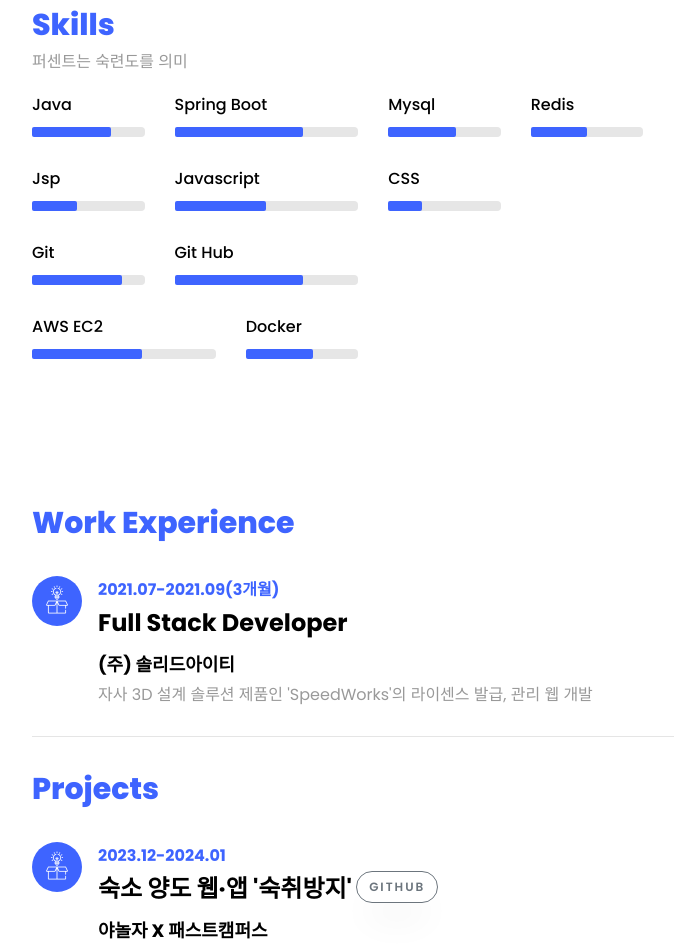
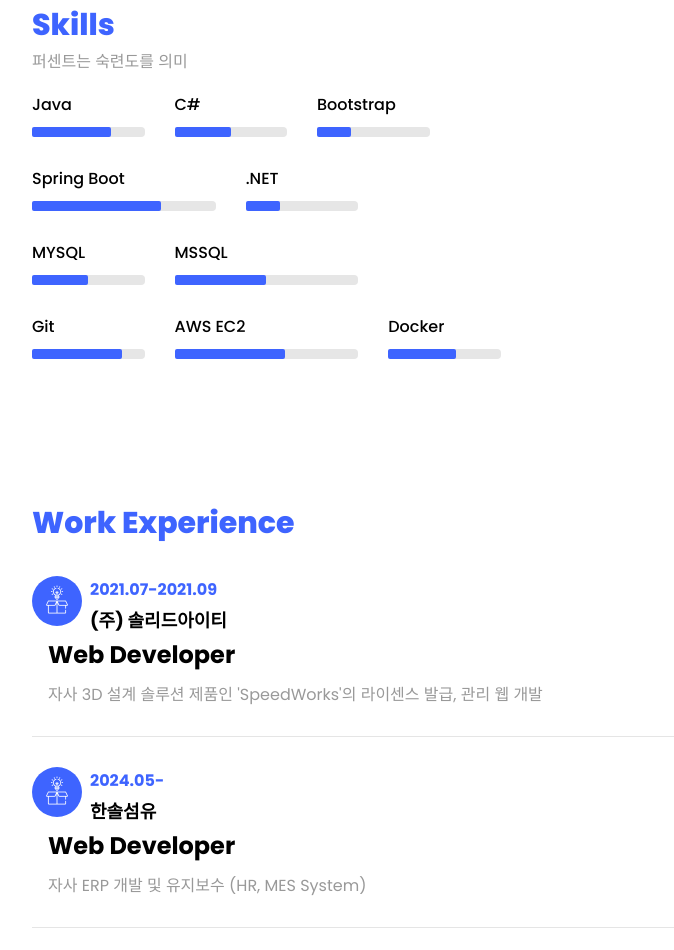
Before and after one commit to wocjf0513/wocjf0513.github.io, a plain HTML site: page index.html in a window 1280 px wide. Shown: the part 1877-2827 px from the top of the page, without its empty margins (338-1012 px from the left). Drawn offline with Linux system fonts and the light colour scheme; files whose address does not match are found by name.

Commit message:
내용 수정 및 추가 : 경력 사항 추가 및 기술스택 변경

```diff
--- a/index.html
+++ b/index.html
@@ -2,7 +2,7 @@
 <html lang="en">
 
 <head>
-	<title>백엔드 개발자 심재철</title>
+	<title>개발자 심재철</title>
 	<meta charset="utf-8">
 	<meta name="viewport" content="width=device-width, initial-scale=1, shrink-to-fit=no">
 
@@ -22,6 +22,12 @@
 	<link rel="stylesheet" href="css/flaticon.css">
 	<link rel="stylesheet" href="css/icomoon.css">
 	<link rel="stylesheet" href="css/style.css">
+
+	<style>
+        #workDetail {
+			margin-left : 0.5rem;
+        }
+	</style>
 </head>
 
 <body data-spy="scroll" data-target=".site-navbar-target" data-offset="300">
@@ -54,7 +60,7 @@
 						<h1>심재철</h1>
 						<h2>I'm a
 							<span class="txt-rotate" data-period="500"
-								data-rotate='[  "백엔드 개발자", "웹 개발자"]'></span>
+								data-rotate='["백엔드 개발자", "웹 개발자"]'></span>
 						</h2>
 					</div>
 				</div>
@@ -87,10 +93,10 @@
 							<p>도메인을 고려한 로직!<br></p>
 							<ul class="about-info mt-4 px-md-0 px-2">
 								<li class="d-flex"><span>Name:</span> <span>심재철</span></li>
-								<li class="d-flex"><span>Address:</span> <span>성남시 수정구 태평동</span></li>
+								<li class="d-flex"><span>Address:</span> <span>성남시 송파구 송파동</span></li>
 								<li class="d-flex"><span>Email:</span> <span>wocjf7170@gmail.com</span></li>
 								<li class="d-flex"><span>GitHub:</span> <span><a href="https://github.com/wocjf0513">wocjf0513.github</a></span></li>
-								<li class="d-flex"><span>Blog:</span> <span><a href="https://blog.naver.com/wocjf0513">wocjf0513.naver.com</a></span></li>
+								<li class="d-flex"><span>Blog:</span> <span><a href="https://mungjaesoon.tistory.com/?page=2">재순이네</a></span></li>
 							</ul>
 						</div>
 					</div>
@@ -155,6 +161,28 @@
 									</div>
 								</div>
 							</div>
+							<div class="col-md-2 animate-box">
+								<div class="progress-wrap ftco-animate">
+									<h3>C#</h3>
+									<div class="progress">
+										<div class="progress-bar color-1" role="progressbar" aria-valuenow="90"
+											 aria-valuemin="0" aria-valuemax="100" style="width:50%">
+										</div>
+									</div>
+								</div>
+							</div>
+							<div class="col-md-2 animate-box">
+								<div class="progress-wrap ftco-animate">
+									<h3>Bootstrap</h3>
+									<div class="progress">
+										<div class="progress-bar color-1" role="progressbar" aria-valuenow="90"
+											 aria-valuemin="0" aria-valuemax="100" style="width:30%">
+										</div>
+									</div>
+								</div>
+							</div>
+						</div>
+						<div class="row">
 							<div class="col-md-3 animate-box">
 								<div class="progress-wrap ftco-animate">
 									<h3>Spring Boot</h3>
@@ -167,17 +195,19 @@
 							</div>
 							<div class="col-md-2 animate-box">
 								<div class="progress-wrap ftco-animate">
-									<h3>Mysql</h3>
+									<h3>.NET</h3>
 									<div class="progress">
 										<div class="progress-bar color-1" role="progressbar" aria-valuenow="90"
-											 aria-valuemin="0" aria-valuemax="100" style="width:60%">
+											 aria-valuemin="0" aria-valuemax="100" style="width:30%">
 										</div>
 									</div>
 								</div>
 							</div>
+						</div>
+						<div class="row">
 							<div class="col-md-2 animate-box">
 								<div class="progress-wrap ftco-animate">
-									<h3>Redis</h3>
+									<h3>MYSQL</h3>
 									<div class="progress">
 										<div class="progress-bar color-1" role="progressbar" aria-valuenow="90"
 											 aria-valuemin="0" aria-valuemax="100" style="width:50%">
@@ -185,22 +215,9 @@
 									</div>
 								</div>
 							</div>
-
-						</div>
-						<div class="row">
-							<div class="col-md-2 animate-box">
-								<div class="progress-wrap ftco-animate">
-									<h3>Jsp</h3>
-									<div class="progress">
-										<div class="progress-bar color-1" role="progressbar" aria-valuenow="90"
-											 aria-valuemin="0" aria-valuemax="100" style="width:40%">
-										</div>
-									</div>
-								</div>
-							</div>
 							<div class="col-md-3 animate-box">
 								<div class="progress-wrap ftco-animate">
-									<h3>Javascript</h3>
+									<h3>MSSQL</h3>
 									<div class="progress">
 										<div class="progress-bar color-1" role="progressbar" aria-valuenow="90"
 											 aria-valuemin="0" aria-valuemax="100" style="width:50%">
@@ -208,17 +225,6 @@
 									</div>
 								</div>
 							</div>
-							<div class="col-md-2 animate-box">
-								<div class="progress-wrap ftco-animate">
-									<h3>CSS</h3>
-									<div class="progress">
-										<div class="progress-bar color-1" role="progressbar" aria-valuenow="90"
-											 aria-valuemin="0" aria-valuemax="100" style="width:30%">
-										</div>
-									</div>
-								</div>
-							</div>
-
 						</div>
 						<div class="row">
 							<div class="col-md-2 animate-box">
@@ -231,19 +237,6 @@
 									</div>
 								</div>
 							</div>
-							<div class="col-md-3 animate-box">
-								<div class="progress-wrap ftco-animate">
-									<h3>Git Hub</h3>
-									<div class="progress">
-										<div class="progress-bar color-1" role="progressbar" aria-valuenow="90"
-											 aria-valuemin="0" aria-valuemax="100" style="width:70%">
-										</div>
-									</div>
-								</div>
-							</div>
-
-						</div>
-						<div class="row">
 							<div class="col-md-3 animate-box">
 								<div class="progress-wrap ftco-animate">
 									<h3>AWS EC2</h3>
@@ -265,20 +258,40 @@
 								</div>
 							</div>
 						</div>
-
 					</div>
 
 					<div id="page-3" class="page three">
 						<h2 class="heading">Work Experience</h2>
-						<div class="resume-wrap d-flex ftco-animate">
+						<div class="resume-wrap d-flex flex-column ftco-animate">
+							<div class="d-flex">
 								<div class="icon d-flex align-items-center justify-content-center">
 									<span class="flaticon-ideas"></span>
 								</div>
+								<div class="d-flex flex-column" id="workDetail">
+									<span class="date">2021.07-2021.09</span>
+									<div class="position d-block">(주) 솔리드아이티</div>
+								</div>
+							</div>
 							<div class="text pl-3">
-								<span class="date">2021.07-2021.09(3개월)</span>
-								<h2>Full Stack Developer</h2>
-								<span class="position">(주) 솔리드아이티</span>
+								<h2>Web Developer</h2>
 								<p>자사 3D 설계 솔루션 제품인 'SpeedWorks'의 라이센스 발급, 관리 웹 개발<br /></p>
+							</div>
+						</div>
+
+						<div class="resume-wrap d-flex flex-column ftco-animate">
+							<div class="d-flex">
+								<div class="icon d-flex align-items-center justify-content-center">
+									<span class="flaticon-ideas"></span>
+								</div>
+								<div class="d-flex flex-column" id="workDetail">
+									<span class="date">2024.05-</span>
+									<div class="position d-block">한솔섬유</div>
+								</div>
+							</div>
+							<div class="text pl-3">
+								<h2>Web Developer</h2>
+								<p>자사 ERP 개발 및 유지보수 (HR, MES System)<br /></p>
+							</div>
 						</div>
 
 					</div>
@@ -294,8 +307,7 @@
 								<span class="date">2023.12-2024.01</span>
 								<div class="d-flex">
 									<h2>숙소 양도 웹·앱 '숙취방지'</h2>
-									<div>&nbsp;<a class="btn btn-outline-secondary" target="_blank"
-																class="btn btn-outline-secondary"
+									<div>&nbsp;<a class="btn btn-outline-secondary" target="_blank"class="btn btn-outline-secondary"
 																href="https://github.com/wocjf0513/scbj-accommodation-transfer-system">Github</a>&nbsp;
 									</div>
 								</div>
@@ -337,9 +349,7 @@
 								<span class="date">2023.11-2023.12</span>
 								<div class="d-flex">
 									<h2>숙소 예약 웹 'Shimpyo,'</h2>
-									<div>&nbsp;<a class="btn btn-outline-secondary" target="_blank"
-																class="btn btn-outline-secondary"
-																href="https://github.com/wocjf0513/shimpyo-accommodation-reservation-service">Github</a>&nbsp;
+									<div>&nbsp;<a class="btn btn-outline-secondary" target="_blank" href="https://github.com/wocjf0513/shimpyo-accommodation-reservation-service">Github</a>&nbsp;
 									</div>
 								</div>
 								<p class="position">야놀자 X 패스트캠퍼스</p>
```
Lines whose indentation alone changed are shown as unchanged.
